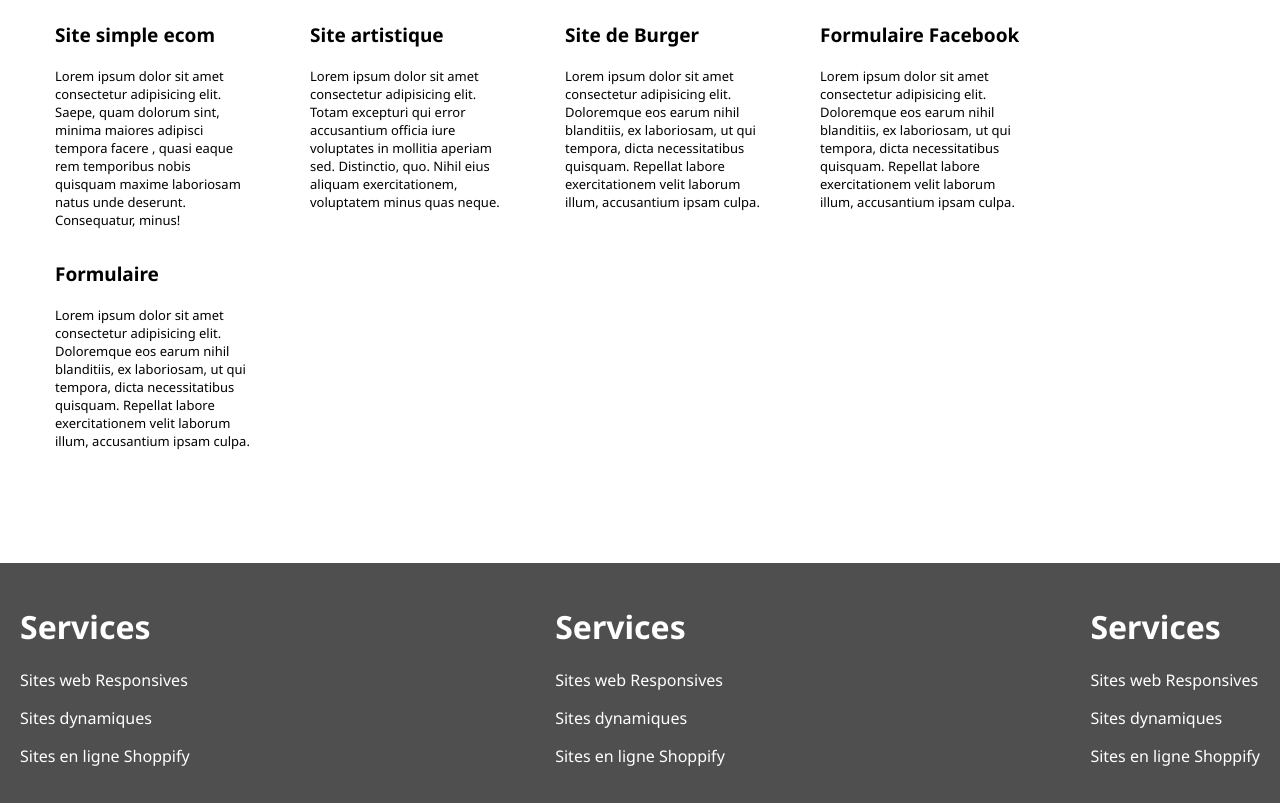
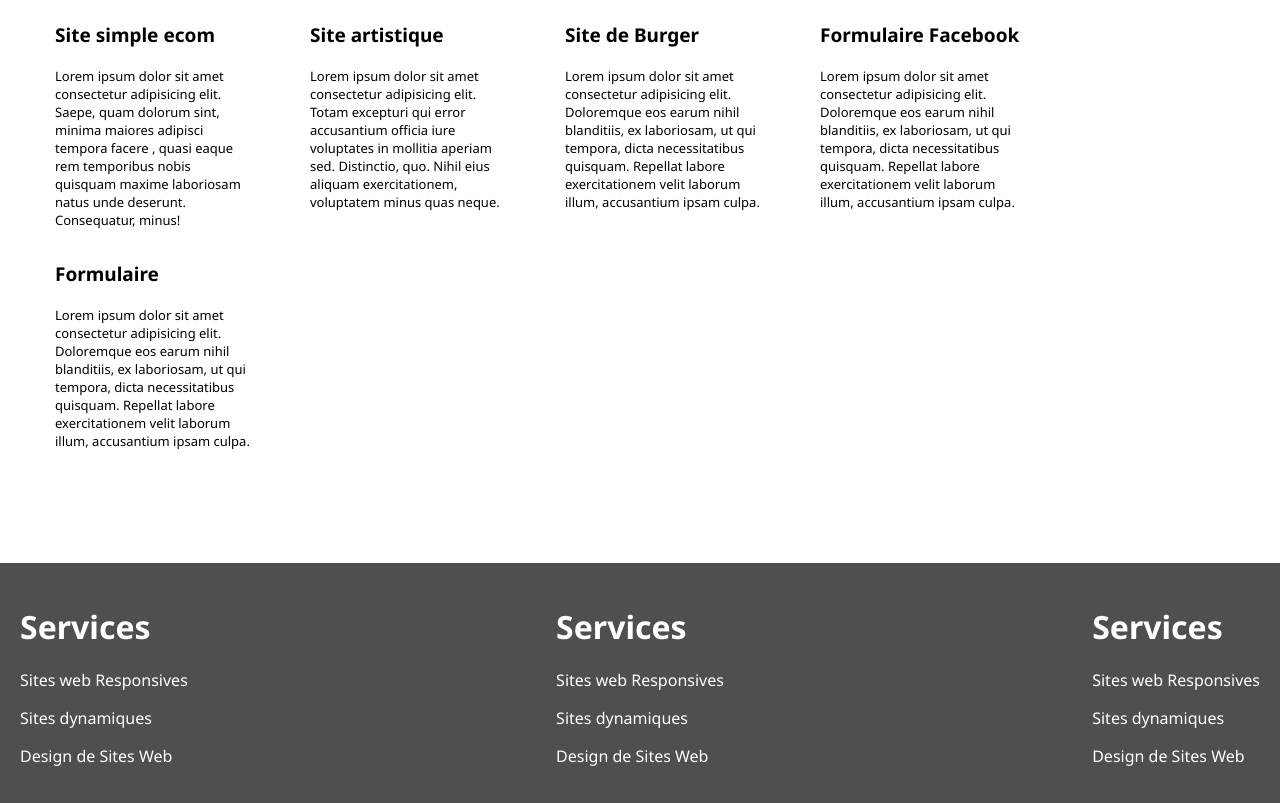
Before and after one commit to hiramMab/hirammab.github.io, a plain HTML site: page index.html in a window 1280 px wide. Shown: the part 1612-2415 px from the top of the page. Drawn offline with nearby package versions, Linux system fonts and the light colour scheme.

Commit message:
Update index.html

```diff
--- a/index.html
+++ b/index.html
@@ -11,12 +11,12 @@
 
     <nav>
         <div class="profile">
-            <a href="#"><img src="images/HY.jpg" alt=""></a>
+            <a href="hirammab.github.io"><img src="images/HY.jpg" alt=""></a>
             <p>YOULA MABELE Hiram</p>
         </div>
         <ul>
             <a href="#"><li>Likedln</li></a>
-            <a href="MP"><li> Mes <span class="MP"></span>Projets</li></a>
+            <a href="#MP"><li> Mes <span class="MP"></span>Projets</li></a>
             <a href="#"> <li> Curriculum <span class="CV">Vitae</span></li></a>
             <a href="#"><li> Mon Blog</li></a>
         </ul>
@@ -102,19 +102,19 @@
            <h1>Services</h1>
            <p>Sites web Responsives</p>
            <p>Sites dynamiques</p>
-           <p>Sites en ligne Shoppify</p>
+           <p>Design de Sites Web</p>
        </div>
        <div class="services">
            <h1>Services</h1>
            <p>Sites web Responsives</p>
            <p>Sites dynamiques</p>
-           <p>Sites en ligne Shoppify</p>
+           <p>Design de Sites Web</p>
       </div>
       <div class="services">
            <h1>Services</h1>
            <p>Sites web Responsives</p>
            <p>Sites dynamiques</p>
-           <p>Sites en ligne Shoppify</p>
+           <p>Design de Sites Web</p>
       </div>
 
     </footer>
```
